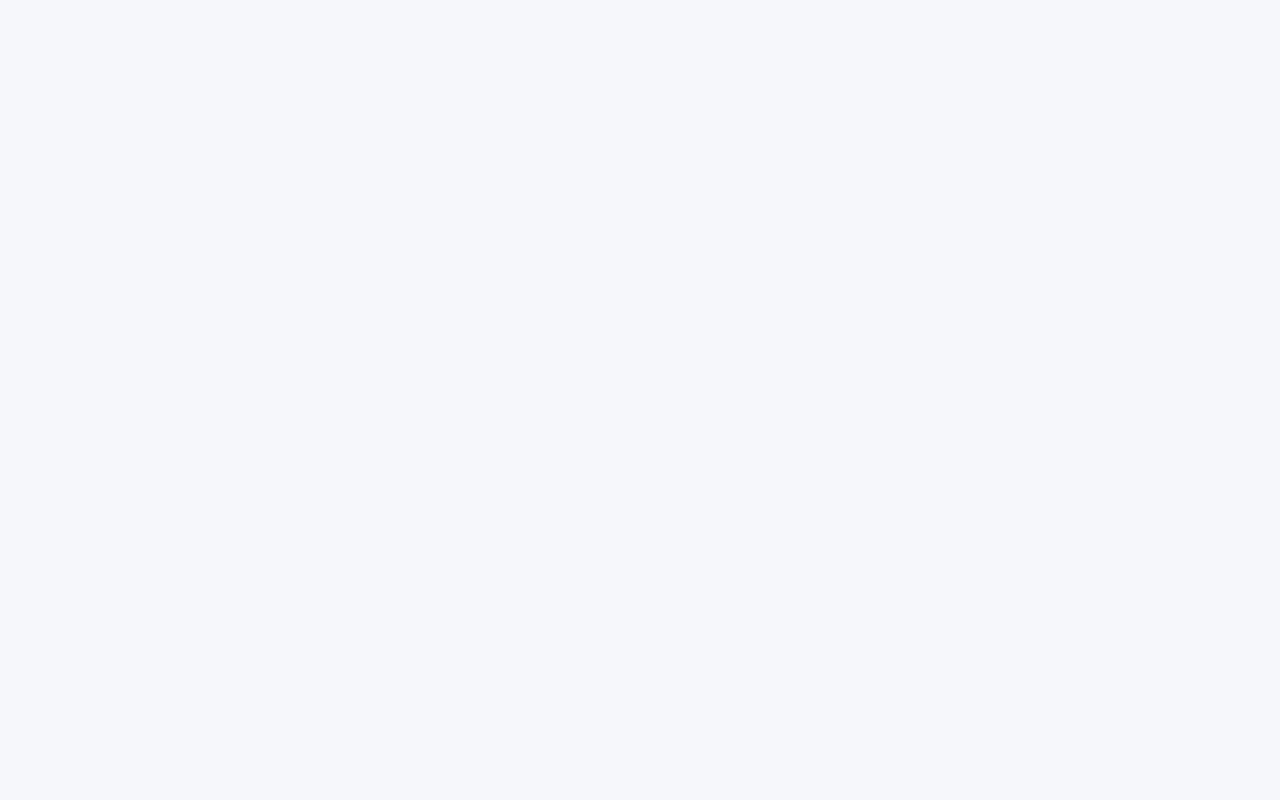
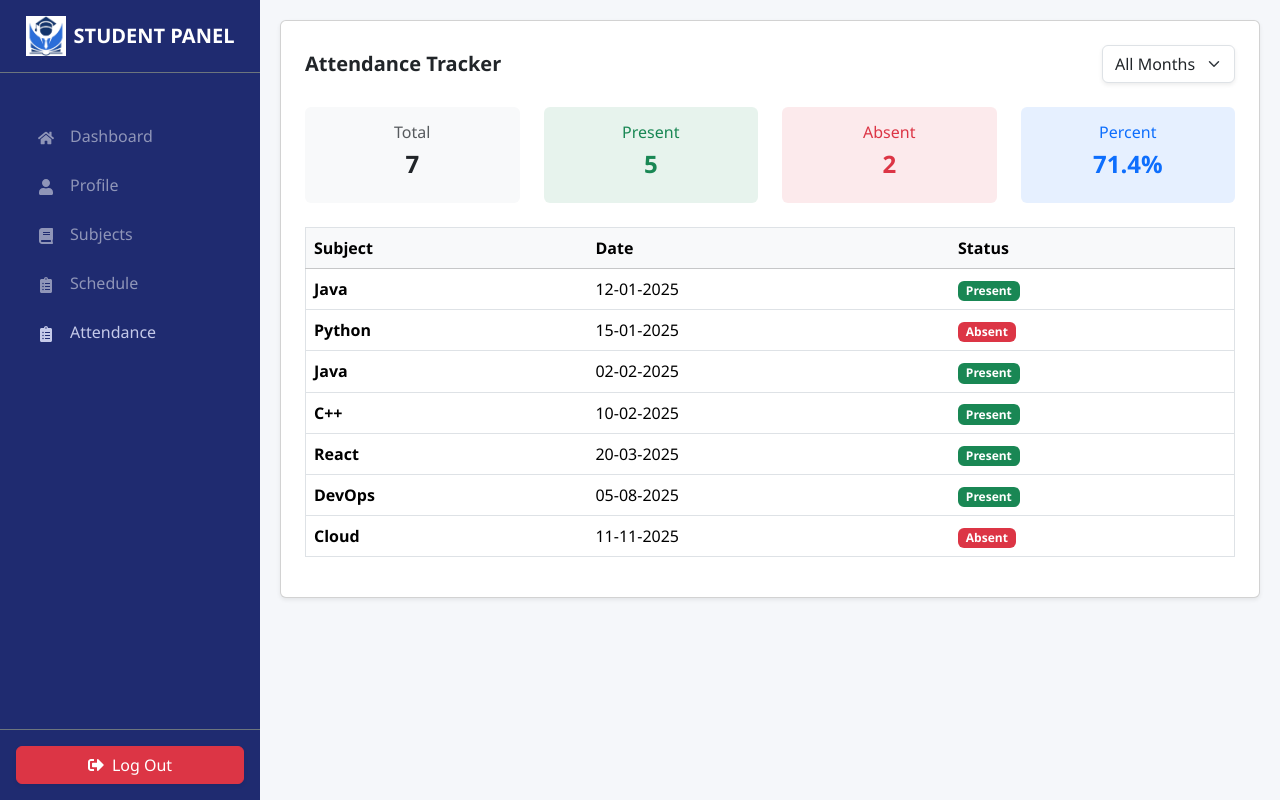
Before and after one commit to Institute-Management-System/Institute-Management-System, a React (Vite) app in the folder frontend/app/: page /student/attendance in a window 1280 px wide. Before the commit this address had no page. Built offline with nearby package versions, Linux system fonts and the light colour scheme.

Commit message:
attendance added

```diff
--- a/frontend/app/src/App.jsx
+++ b/frontend/app/src/App.jsx
@@ -22,6 +22,7 @@ import StudentDashboard from "./pages/students/Dashboard";
 import StudentProfile from "./pages/students/Profile";
 import StudentSubjects from "./pages/students/Subjects";
 import StudentSchedule from "./pages/students/Schedule";
+import StudentAttendance from "./pages/students/Attendance";
 
 
 // ================= TEACHER IMPORTS =================
@@ -58,6 +59,7 @@ const App = () => {
           <Route path="profile" element={<StudentProfile />} />
           <Route path="subjects" element={<StudentSubjects />} />
           <Route path="schedule" element={<StudentSchedule />} />
+          <Route path="attendance" element={<StudentAttendance />} />
         </Route>
 
         {/* --- TEACHER ROUTES --- */}
--- a/frontend/app/src/layout/MainLayout.jsx
+++ b/frontend/app/src/layout/MainLayout.jsx
@@ -85,7 +85,8 @@ const MainLayout = ({ role }) => {
          { path: "/student/dashboard", label: "Dashboard", icon: <FaHome /> },
          { path: "/student/profile", label: "Profile", icon: <FaUser /> },
           { path: "/student/subjects", label: "Subjects", icon: <FaBook /> },
-          { path: "/student/schedule", label: "Schedule", icon: <FaClipboardList /> }
+          { path: "/student/schedule", label: "Schedule", icon: <FaClipboardList /> },
+          { path: "/student/attendance", label: "Attendance", icon: <FaClipboardList /> }
       ];
     }
 
--- /dev/null
+++ b/frontend/app/src/pages/students/Attendance.jsx
@@ -0,0 +1,183 @@
+// Import React hooks for managing state and lifecycle
+import React, { useState, useEffect } from 'react';
+
+// Toast notification utilities
+import { ToastContainer, toast } from 'react-toastify';
+import 'react-toastify/dist/ReactToastify.css';
+
+// Attendance component
+const Attendance = () => {
+
+  // State to store attendance records
+  const [data, setData] = useState([]);
+
+  // State to store selected month filter
+  const [monthFilter, setMonthFilter] = useState('All');
+
+  // useEffect runs once when component loads
+  useEffect(() => {
+
+    // Mock data simulating backend / database response
+    const mockDbResponse = [
+      { id: 101, subject: 'Java', date: '12-01-2025', status: 'Present' },
+      { id: 102, subject: 'Python', date: '15-01-2025', status: 'Absent' },
+      { id: 103, subject: 'Java', date: '02-02-2025', status: 'Present' },
+      { id: 104, subject: 'C++', date: '10-02-2025', status: 'Present' },
+      { id: 105, subject: 'React', date: '20-03-2025', status: 'Present' },
+      { id: 106, subject: 'DevOps', date: '05-08-2025', status: 'Present' },
+      { id: 107, subject: 'Cloud', date: '11-11-2025', status: 'Absent' },
+    ];
+
+    // Store fetched data in state
+    setData(mockDbResponse);
+  }, []); // Empty dependency array → runs only once
+
+  // Called when month dropdown value changes
+  const handleFilterChange = (e) => {
+    const selected = e.target.value;
+
+    // Update selected month filter
+    setMonthFilter(selected);
+
+    // Get selected month name from dropdown
+    const monthName = e.target.options[e.target.selectedIndex].text;
+
+    // Show toast notification
+    toast.info(`Showing attendance for: ${monthName}`);
+  };
+
+  // Filter data based on selected month
+  // If "All", show full data
+  const filteredList = monthFilter === 'All'
+    ? data
+    : data.filter(item => item.date.split('-')[1] === monthFilter);
+
+  // Total records after filter
+  const total = filteredList.length;
+
+  // Count of present records
+  const present = filteredList.filter(item => item.status === 'Present').length;
+
+  // Absent count derived from total - present
+  const absent = total - present;
+
+  // Attendance percentage calculation
+  const percentage = total === 0 ? 0 : ((present / total) * 100).toFixed(1);
+
+  return (
+    <>
+      {/* Toast notifications container */}
+      <ToastContainer position="top-right" autoClose={2000} />
+
+      {/* Main card container */}
+      <div className="card card-custom p-4 shadow-sm">
+
+        {/* Header section with title and month filter */}
+        <div className="d-flex justify-content-between align-items-center mb-4">
+          <h5 className="fw-bold mb-0">Attendance Tracker</h5>
+
+          {/* Month filter dropdown */}
+          <select
+            className="form-select w-auto shadow-sm"
+            value={monthFilter}
+            onChange={handleFilterChange}
+          >
+            <option value="All">All Months</option>
+            <option value="01">January</option>
+            <option value="02">February</option>
+            <option value="03">March</option>
+            <option value="04">April</option>
+            <option value="05">May</option>
+            <option value="06">June</option>
+            <option value="07">July</option>
+            <option value="08">August</option>
+            <option value="09">September</option>
+            <option value="10">October</option>
+            <option value="11">November</option>
+            <option value="12">December</option>
+          </select>
+        </div>
+
+        {/* Summary statistics section */}
+        <div className="row text-center mb-4">
+
+          {/* Total count */}
+          <div className="col-3">
+            <div className="p-3 bg-light rounded">
+              <h6 className="text-muted">Total</h6>
+              <h4 className="fw-bold">{total}</h4>
+            </div>
+          </div>
+
+          {/* Present count */}
+          <div className="col-3">
+            <div className="p-3 bg-success bg-opacity-10 rounded">
+              <h6 className="text-success">Present</h6>
+              <h4 className="fw-bold text-success">{present}</h4>
+            </div>
+          </div>
+
+          {/* Absent count */}
+          <div className="col-3">
+            <div className="p-3 bg-danger bg-opacity-10 rounded">
+              <h6 className="text-danger">Absent</h6>
+              <h4 className="fw-bold text-danger">{absent}</h4>
+            </div>
+          </div>
+
+          {/* Attendance percentage */}
+          <div className="col-3">
+            <div className="p-3 bg-primary bg-opacity-10 rounded">
+              <h6 className="text-primary">Percent</h6>
+              <h4 className="fw-bold text-primary">{percentage}%</h4>
+            </div>
+          </div>
+        </div>
+
+        {/* Attendance table */}
+        <div className="table-responsive">
+          <table className="table table-hover align-middle border">
+
+            {/* Table header */}
+            <thead className="table-light">
+              <tr>
+                <th>Subject</th>
+                <th>Date</th>
+                <th>Status</th>
+              </tr>
+            </thead>
+
+            {/* Table body */}
+            <tbody>
+
+              {/* Loop through filtered attendance records */}
+              {filteredList.map((row) => (
+                <tr key={row.id}>
+                  <td className="fw-bold">{row.subject}</td>
+                  <td>{row.date}</td>
+                  <td>
+                    <span className={`badge ${row.status === 'Present' ? 'bg-success' : 'bg-danger'}`}>
+                      {row.status}
+                    </span>
+                  </td>
+                </tr>
+              ))}
+
+              {/* Message when no records are available */}
+              {filteredList.length === 0 && (
+                <tr>
+                  <td colSpan="3" className="text-center py-3 text-muted">
+                    No records found
+                  </td>
+                </tr>
+              )}
+            </tbody>
+          </table>
+        </div>
+      </div>
+    </>
+  );
+};
+
+// Export component
+export default Attendance;
```
